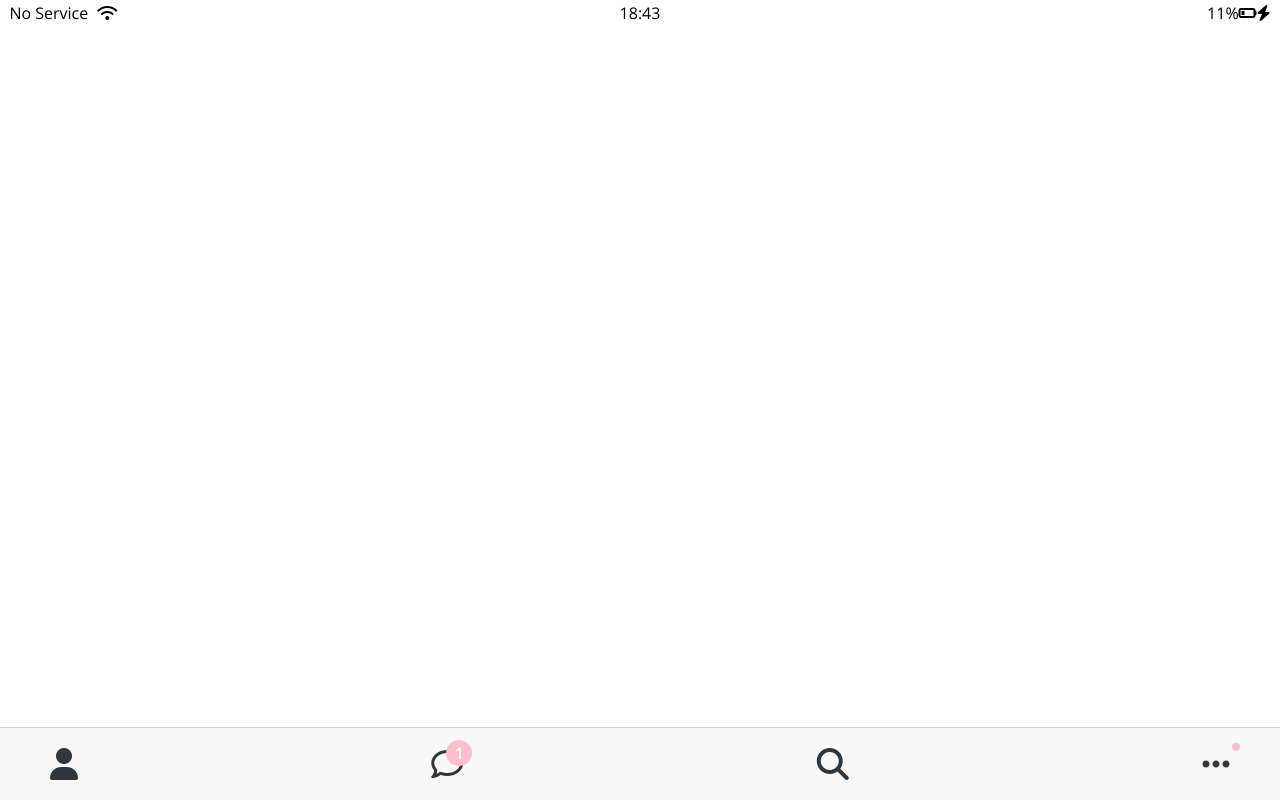
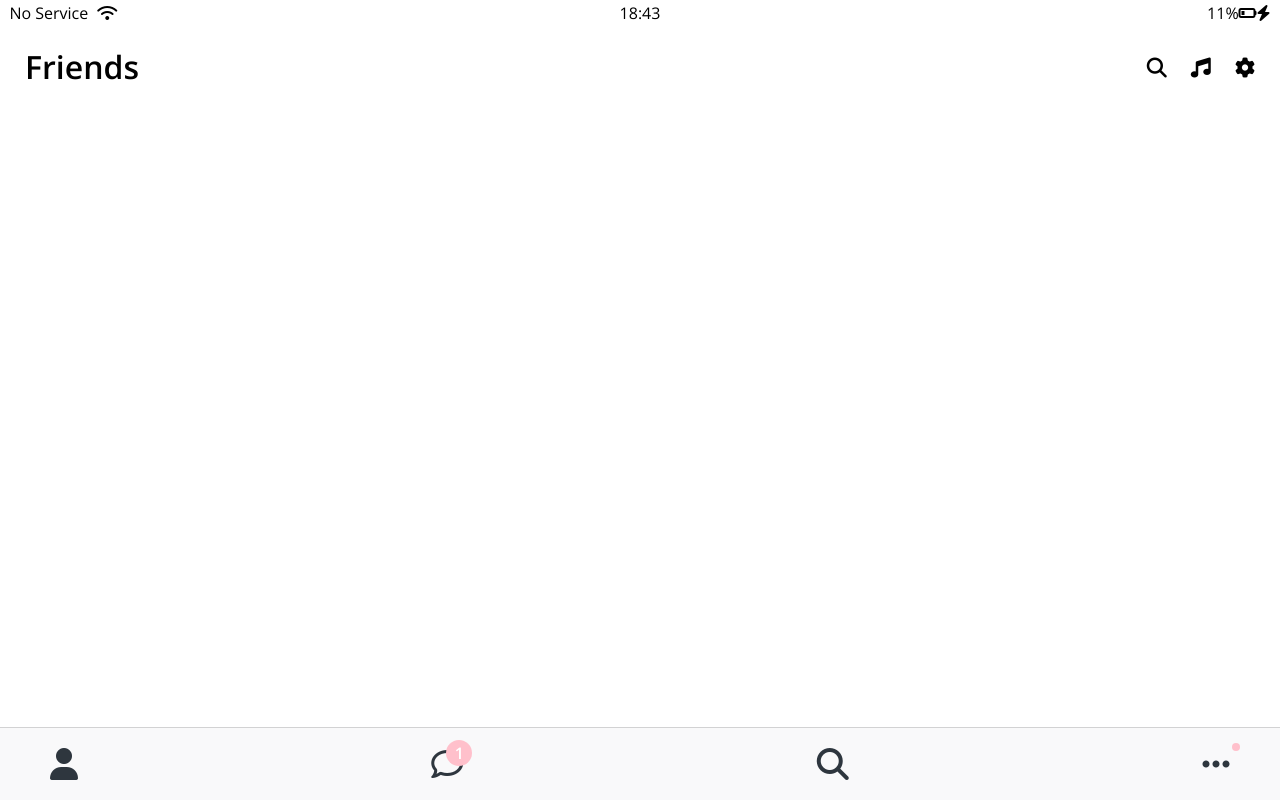
Before and after one commit to J-C-Lee/kokoa-clone-2023, a plain HTML site: page friends.html in a window 1280 px wide. Drawn offline with nearby package versions, Linux system fonts and the light colour scheme.

Commit message:
Create Screen-header

```diff
--- /dev/null
+++ b/css/components/screen-header.css
@@ -0,0 +1,15 @@
+.screen-header{
+    display: flex;
+    justify-content: space-between;
+    align-items: center;
+    padding: 25px;
+}
+
+.screen-header__title{
+    font-size: 32px;
+    font-weight: 600;
+}
+
+.screen-header__icons span{
+    margin-left: 20px;
+}
--- a/css/components/status-bar.css
+++ b/css/components/status-bar.css
@@ -1,12 +1,13 @@
 .status-bar {
+  /*
   position: fixed;
   top: 0;
   width: 100%;
+  */
 
   display: flex;
   justify-content: center;
   padding: 5px 3px;
-  box-sizing: border-box;
 }
 
 .status-bar__column {
--- a/css/styles.css
+++ b/css/styles.css
@@ -6,6 +6,7 @@
 /* Components */
 @import "components/status-bar.css";
 @import "components/nav-bar.css";
+@import "components/screen-header.css";
 /* Screens */
 @import "screens/login.css";
 
--- a/friends.html
+++ b/friends.html
@@ -23,6 +23,15 @@
         <i class="fa-solid fa-bolt"></i>
       </div>
     </div>
+
+    <header class="screen-header">
+      <h1 class="screen-header__title">Friends</h1>
+      <div class="screen-header__icons">
+        <span><i class="fa-solid fa-magnifying-glass fa-lg"></i></span>
+        <span><i class="fa-solid fa-music fa-lg"></i></span>
+        <span><i class="fa-solid fa-gear fa-lg"></i></span>
+      </div>
+    </header>
 
     <nav class="nav">
       <ul class="nav__list">
```
